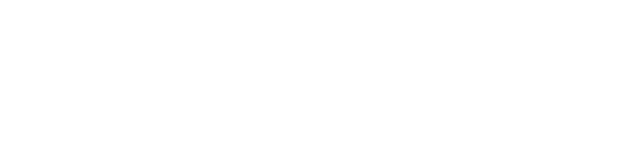
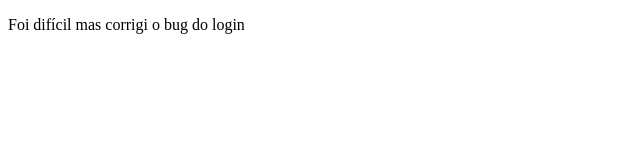
Before and after one commit to IsabellaAlves21/PRJPortfolio_Info, a plain HTML site: page index.html in a window 1280 px wide. Shown: the whole page, without its empty margins (0-640 px from the left). Drawn offline with Linux system fonts and the light colour scheme.

```diff
--- a/index.html
+++ b/index.html
@@ -8,7 +8,7 @@
 </head>
 <body>
     <header>
-
+        <p>Foi difícil mas corrigi o bug do login</p>
     </header>
     <main>
 
```
